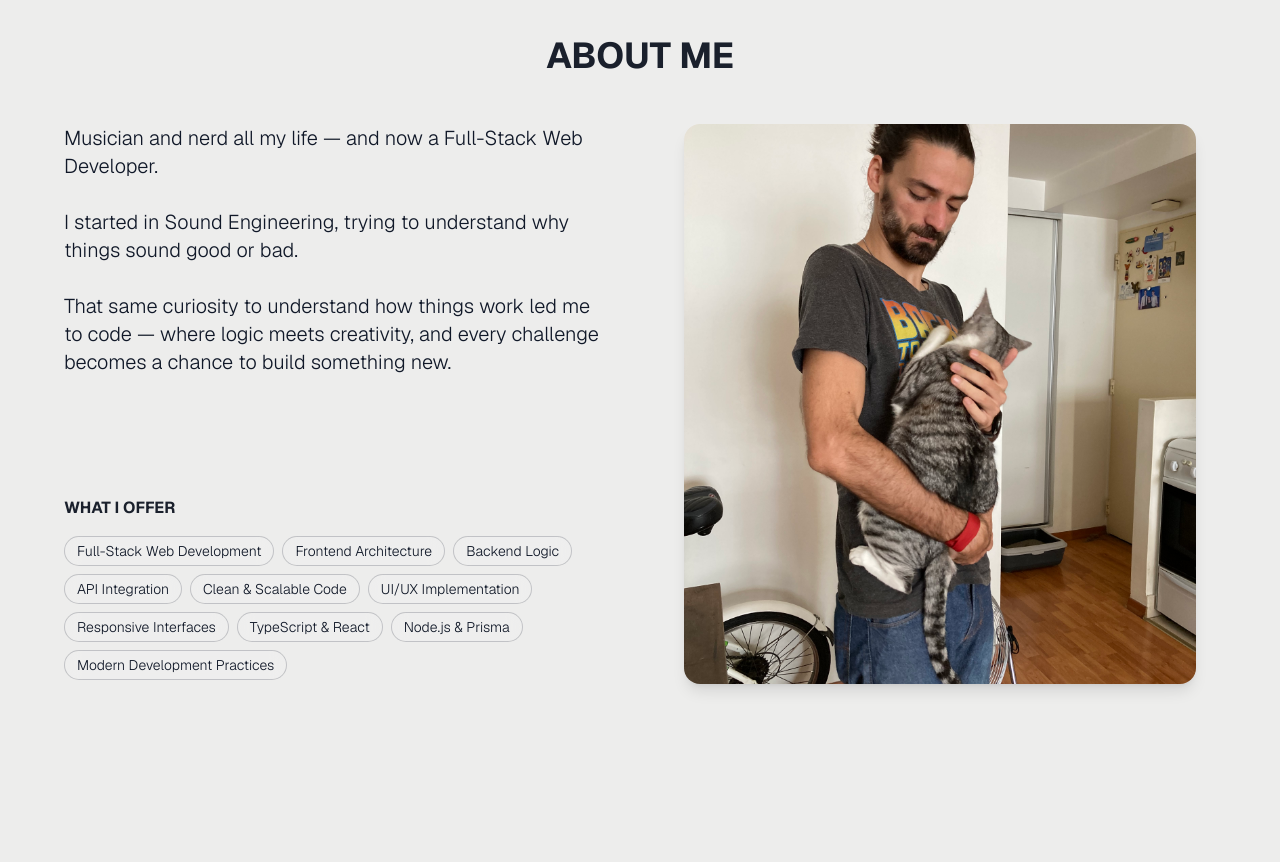
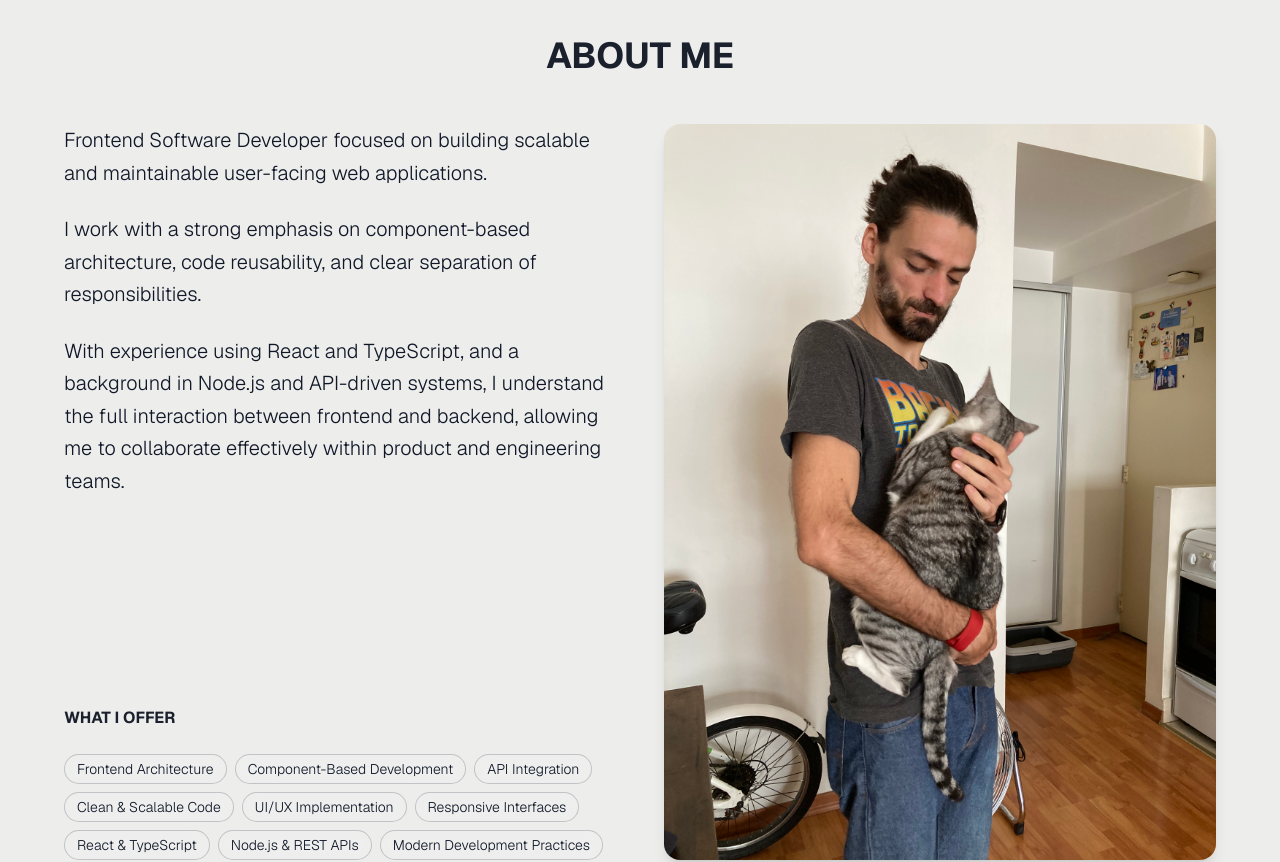
Before and after one commit to DiegoBottegoni/diegobottegoni.github.io, a React (Vite) app: page / in a window 1280 px wide. Shown: the part 1340-2202 px from the top of the page. Built offline with nearby package versions, Linux system fonts and the light colour scheme.

Commit message:
texts upgraded and responsive solution on contact page to prevent footer overflow

```diff
--- a/src/components/Hero/Hero.tsx
+++ b/src/components/Hero/Hero.tsx
@@ -51,7 +51,7 @@ const Hero = () => {
                     />
                 </motion.div>
 
-                <p className="text-sm sm:text-base font-semibold tracking-wide uppercase mt-2 cursor-default">
+                <p className="text-sm sm:text-base font-semibold tracking-wide uppercase mt-2 cursor-default lg:mt-8">
                     {t("hero.profession")} <br /> {t("hero.location")}
                 </p>
             </div>
--- a/src/i18n/en.json
+++ b/src/i18n/en.json
@@ -6,8 +6,8 @@
     "contact": "Contact"
   },
   "hero": {
-    "profession": "Full Stack Developer",
-    "location": "Based in Argentina"
+    "profession": "Frontend Software Developer",
+    "location": "React · TypeScript · Node.js"
   },
    "titles": {
     "skills": "TECH SKILLS",
@@ -15,35 +15,34 @@
     "works": "SOME WORKS"
   },
    "about": {
-    "paragraph1": "Musician and nerd all my life — and now a Full-Stack Web Developer.",
-"paragraph2": "I started in Sound Engineering, trying to understand why things sound good or bad.",
-"paragraph3": "That same curiosity to understand how things work led me to code — where logic meets creativity, and every challenge becomes a chance to build something new.",
+    "paragraph1": "Frontend Software Developer focused on building scalable and maintainable user-facing web applications.",
+    "paragraph2": "I work with a strong emphasis on component-based architecture, code reusability, and clear separation of responsibilities.",
+    "paragraph3": "With experience using React and TypeScript, and a background in Node.js and API-driven systems, I understand the full interaction between frontend and backend, allowing me to collaborate effectively within product and engineering teams.",
     "subtitle": "What I offer",
     "subtitleItems": [
-  "Full-Stack Web Development",
   "Frontend Architecture",
-  "Backend Logic",
+  "Component-Based Development",
   "API Integration",
   "Clean & Scalable Code",
   "UI/UX Implementation",
   "Responsive Interfaces",
-  "TypeScript & React",
-  "Node.js & Prisma",
+  "React & TypeScript",
+  "Node.js & REST APIs",
   "Modern Development Practices"
 ]
   },
   "projects": {
     "ecommerce": {
       "title": "E-commerce",
-      "text": "A responsive e-commerce site built with React, featuring a product catalog, shopping cart, and user authentication. It integrates with a third-party API to fetch product data dynamically."
+      "text": "A responsive e-commerce application built with React, featuring a product catalog, shopping cart, and user authentication. It integrates with a third-party API to dynamically fetch and display product data."
     },
     "colorGenerator": {
       "title": "Color Generator",
-      "text": "A color generator app built with React, allowing users to create and save color palettes. It features a user-friendly interface and integrates with a third-party API."
+      "text": "A color generator application built with React that allows users to create and save color palettes. It features a simple and user-friendly interface and integrates with a third-party API."
     },
     "moreProjects": {
       "title": "More Projects",
-      "text": "A collection of various projects built with React, showcasing different features and functionalities."
+      "text": "A collection of React projects showcasing different features, functionalities, and implementation approaches."
     },
     "button": {
       "text1": "Open project",
--- a/src/presentation/pages/About/About.tsx
+++ b/src/presentation/pages/About/About.tsx
@@ -1,20 +1,14 @@
 import { motion } from "framer-motion"
 import { useTranslation } from 'react-i18next';
-import i18n from "../../../i18n";
 
 export default function AboutPage() {
     const { t } = useTranslation();
     const items = t("about.subtitleItems", { returnObjects: true }) as string[];
-    const currentLang = i18n.language;
-    const mtClass = currentLang === 'es'
-        ? 'mt-10 xs:mt-3 xsl:mt-4 sm:mt-6 sml:mt-8 md:mt-8 mdl:mt-8 lg:mt-24 xl:mt-24'
-        : 'mt-8 xs:mt-4 xsl:mt-6 sm:mt-10 sml:mt-11 md:mt-12 mdl:mt-14 lg:mt-30 xl:mt-30';
 
 
     return (
         <section className="w-full px-4 pb-24 sm:pb-48 pt-18 sm:pt-38 bg-primary-d text-foreground">
     <div className="max-w-6xl mx-auto flex flex-col gap-12">
-                {/* Título animado */}
         <motion.h2
             id="about"
             initial={{ opacity: 0, scale: 0.9 }}
@@ -26,37 +20,67 @@ export default function AboutPage() {
             {t("titles.about")}
         </motion.h2>
 
-                {/* Contenido en dos columnas */}
-                <div className="flex flex-col-reverse mdl:flex-row items-start gap-12">
-                    {/* Textos a la izquierda */}
+        {/* GRID layout */}
+        <div className="grid grid-cols-1 mdl:grid-cols-2 gap-12 items-stretch">
+
+            {/* Image column */}
+            <motion.div
+    initial={{ x: 100, opacity: 0 }}
+    whileInView={{ x: 0, opacity: 1 }}
+    transition={{ duration: 0.6, delay: 0.2, ease: "easeOut" }}
+    viewport={{ once: true, amount: 0.3 }}
+    className="
+        order-1 mdl:order-2
+        w-full
+        aspect-[3/4]
+        mdl:aspect-auto
+        mdl:h-full
+    "
+>
+    <img
+        src="/about-img.jpeg"
+        alt="Diego Bottegoni"
+        className="
+            w-full h-full
+            rounded-2xl
+            shadow-lg
+            object-cover
+            object-top
+        "
+    />
+</motion.div>
+
+            {/* Text column */}
             <motion.div
                 initial={{ x: -100, opacity: 0 }}
                 whileInView={{ x: 0, opacity: 1 }}
                 transition={{ duration: 0.6, ease: "easeOut" }}
                 viewport={{ once: true, amount: 0.3 }}
-                        className="flex-1 flex flex-col justify-between h-full"
+                className="flex flex-col h-full order-2 mdl:order-1"
             >
-                        <div className="text-xl space-y-4 mr-2">
-                            <p className="text-gray-900">
-                                {t("about.paragraph1", { interpolation: { escapeValue: false } })}
-                                <br /><br />
-                                {t("about.paragraph2", { interpolation: { escapeValue: false } })}
-                                <br /><br />
-                                {t("about.paragraph3", { interpolation: { escapeValue: false } })}
+                <div className="text-xl space-y-6 mr-2">
+                    <p className="text-gray-900 leading-relaxed">
+                        {t("about.paragraph1")}
+                    </p>
+                    <p className="text-gray-900 leading-relaxed">
+                        {t("about.paragraph2")}
+                    </p>
+                    <p className="text-gray-900 leading-relaxed">
+                        {t("about.paragraph3")}
                     </p>
                 </div>
 
-                        {/* Bloque "What I offer" animado por separado */}
                 <motion.div
                     initial={{ opacity: 0, y: 30 }}
                     whileInView={{ opacity: 1, y: 0 }}
                     transition={{ duration: 0.5, ease: "easeOut", delay: 0.1 }}
                     viewport={{ once: true, amount: 0.4 }}
-                            // className="mt-8 xs:mt-4 xsl:mt-6 sm:mt-10 sml:mt-12 md:mt-12 mdl:mt-14 lg:mt-28 xl:mt-28"
-                            className={mtClass}
+                    className="mt-auto pt-8 space-y-6"
+                >
+                    <h3 className="text-md font-bold uppercase">
+                        {t("about.subtitle")}
+                    </h3>
 
-                        >
-                            <h3 className="text-md font-bold mb-6 md:mb-4 uppercase">{t("about.subtitle")}</h3>
                     <div className="flex flex-wrap gap-2">
                         {items.map((item, i) => (
                             <span
@@ -67,36 +91,88 @@ export default function AboutPage() {
                             </span>
                         ))}
                     </div>
-
-                            {/* <p className="text-md">
-                                {items.map((item, i) => (
-                                    <span key={i}>
-                                        {item}
-                                        {i < items.length - 1 && <>&nbsp;&nbsp;·&nbsp;&nbsp;</>}
-                                    </span>
-                                ))}
-                            </p> */}
-
-
                 </motion.div>
             </motion.div>
 
-                    {/* Imagen a la derecha */}
-                    <motion.div
-                        initial={{ x: 100, opacity: 0 }}
-                        whileInView={{ x: 0, opacity: 1 }}
-                        transition={{ duration: 0.6, delay: 0.2, ease: "easeOut" }}
-                        viewport={{ once: true, amount: 0.3 }}
-                        className="flex-1 flex justify-center items-center"
-                    >
-                        <img
-                            src="/about-img.jpeg"
-                            alt="Diego Bottegoni"
-                            className="rounded-2xl w-128 h-140 object-cover shadow-lg"
-                        />
-                    </motion.div>
         </div>
     </div>
 </section>
+//         <section className="w-full px-4 pb-24 sm:pb-48 pt-18 sm:pt-38 bg-primary-d text-foreground">
+//     <div className="max-w-6xl mx-auto flex flex-col gap-12">
+//         <motion.h2
+//             id="about"
+//             initial={{ opacity: 0, scale: 0.9 }}
+//             whileInView={{ opacity: 1, scale: 1 }}
+//             transition={{ duration: 0.5, ease: "easeOut" }}
+//             viewport={{ once: true }}
+//             className="text-4xl font-bold text-center uppercase"
+//         >
+//             {t("titles.about")}
+//         </motion.h2>
+
+//         {/* GRID layout */}
+//         <div className="grid grid-cols-1 mdl:grid-cols-2 gap-12 items-stretch">
+
+//             {/* Image column — first on mobile */}
+//             <motion.div
+//                 initial={{ x: 100, opacity: 0 }}
+//                 whileInView={{ x: 0, opacity: 1 }}
+//                 transition={{ duration: 0.6, delay: 0.2, ease: "easeOut" }}
+//                 viewport={{ once: true, amount: 0.3 }}
+//                 className="h-80 mdl:h-auto order-1 mdl:order-2"
+//             >
+//                 <img
+//                     src="/about-img.jpeg"
+//                     alt="Diego Bottegoni"
+//                     className="rounded-2xl w-full h-full object-cover shadow-lg"
+//                 />
+//             </motion.div>
+
+//             {/* Text column — second on mobile */}
+//             <motion.div
+//                 initial={{ x: -100, opacity: 0 }}
+//                 whileInView={{ x: 0, opacity: 1 }}
+//                 transition={{ duration: 0.6, ease: "easeOut" }}
+//                 viewport={{ once: true, amount: 0.3 }}
+//                 className="flex flex-col h-full order-2 mdl:order-1"
+//             >
+//                 <div className="text-xl space-y-6 mr-2">
+//                     <p className="text-gray-900 leading-relaxed">
+//                         {t("about.paragraph1")}
+//                     </p>
+//                     <p className="text-gray-900 leading-relaxed">
+//                         {t("about.paragraph2")}
+//                     </p>
+//                     <p className="text-gray-900 leading-relaxed">
+//                         {t("about.paragraph3")}
+//                     </p>
+//                 </div>
+
+//                 <motion.div
+//                     initial={{ opacity: 0, y: 30 }}
+//                     whileInView={{ opacity: 1, y: 0 }}
+//                     transition={{ duration: 0.5, ease: "easeOut", delay: 0.1 }}
+//                     viewport={{ once: true, amount: 0.4 }}
+//                     className="mt-auto pt-8 space-y-6"
+//                 >
+//                     <h3 className="text-md font-bold uppercase">
+//                         {t("about.subtitle")}
+//                     </h3>
+
+//                     <div className="flex flex-wrap gap-2">
+//                         {items.map((item, i) => (
+//                             <span
+//                                 key={i}
+//                                 className="bg-white/10 text-gray-900 px-3 py-1 rounded-full text-sm border border-gray-900/20 backdrop-blur-sm hover:bg-white/20 transition"
+//                             >
+//                                 {item}
+//                             </span>
+//                         ))}
+//                     </div>
+//                 </motion.div>
+//             </motion.div>
+//         </div>
+//     </div>
+// </section>
     );
 }
--- a/src/presentation/pages/Contact/ContactPage.tsx
+++ b/src/presentation/pages/Contact/ContactPage.tsx
@@ -14,7 +14,7 @@ const ContactPage = () => {
                 <Navbar />
             </div>
             {/* Main */}
-            <main className="flex-grow px-4 lg:px-20 lg:overflow-hidden pt-16 pb-32 lg:pb-20 flex items-center">
+            <main className="flex-grow px-4 lg:px-20 lg:overflow-hidden pt-16 pb-12 lg:pb-20 flex items-center">
                 <div className="w-full max-w-screen-xl flex flex-col gap-8 lg:grid lg:grid-cols-5 lg:grid-rows-6 lg:gap-4 mx-auto">
 
                     {/* Título - primero en mobile */}
@@ -63,7 +63,7 @@ const ContactPage = () => {
                 </div>
             </main>
             {/* Footer */}
-            <div className="fixed bottom-0 left-0 w-full z-50 bg-white shadow">
+            <div className="w-full z-50 bg-white shadow lg:fixed lg:bottom-0 lg:left-0">
                 <Footer />
             </div>
         </div>
```
Also changed, not shown: src/i18n/es.json (+13 -14 lines). Lines whose indentation alone changed are shown as unchanged.
